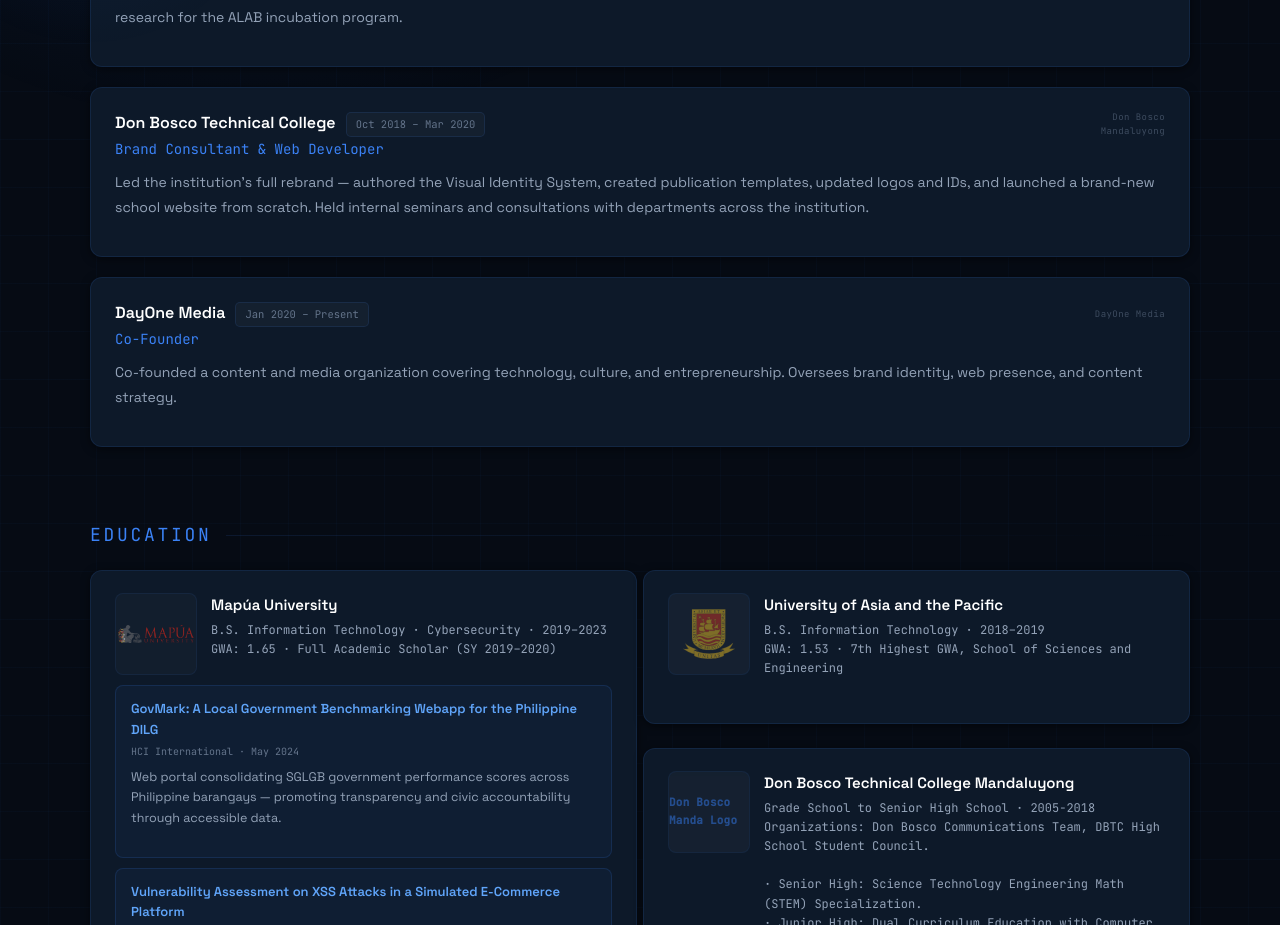
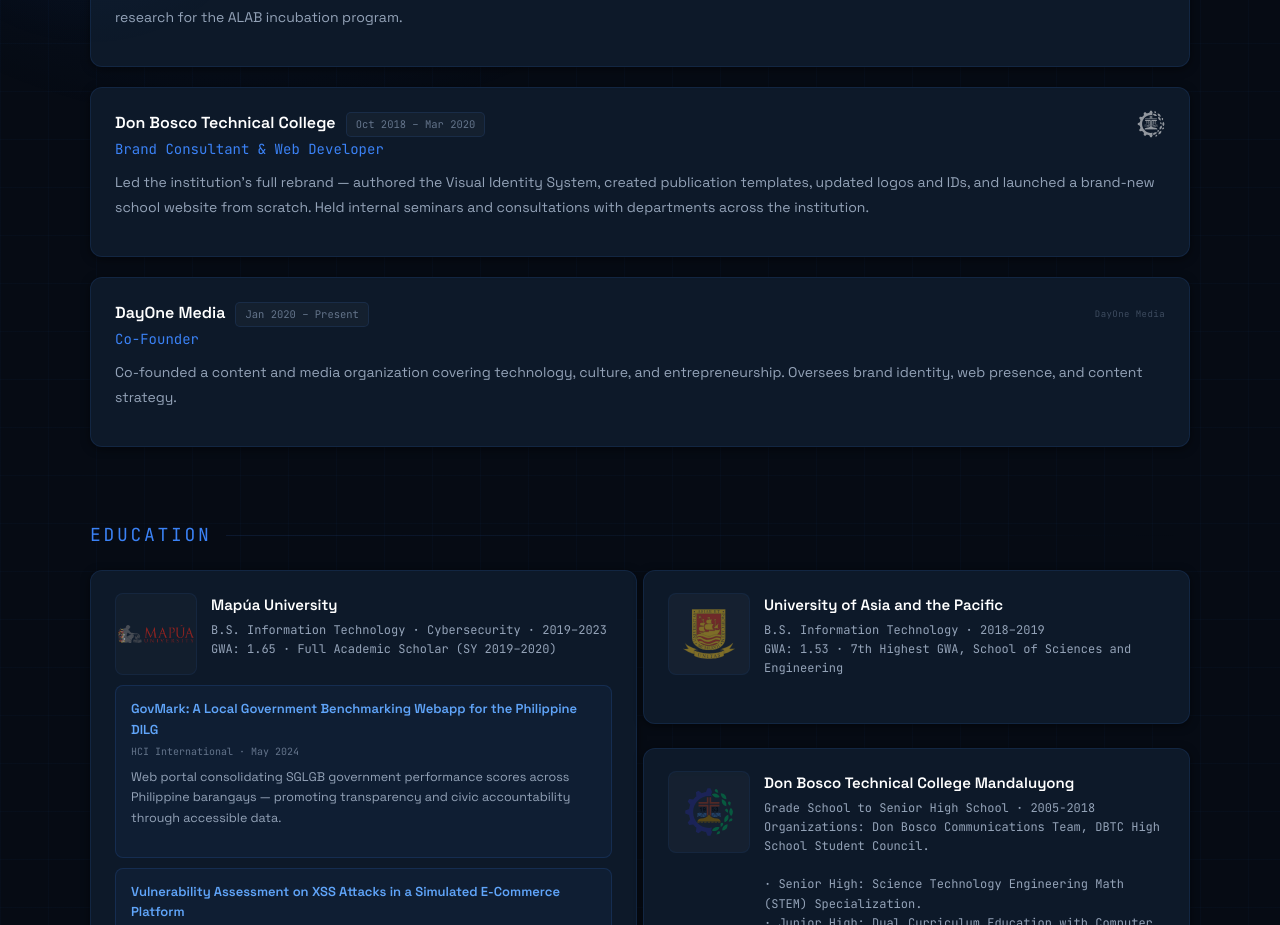
Before and after one commit to ginomeee/ginomedia, a Jekyll site: the page built from index.html, in a window 1280 px wide and 1400 px high, scrolled down 2385 px. Shown: the part 149-1074 px from the top of the window. Built offline with Jekyll 4.4.1, drawn with Linux system fonts in a browser that asks for light colours; some of the changed text lies outside the part shown.

Commit message:
Add Don Bosco logo and remove redundant "best" in best idea APYE badge bottom part for usability

```diff
--- a/index.html
+++ b/index.html
@@ -235,7 +235,9 @@
             </div>
             <div class="card-subtitle">Brand Consultant & Web Developer</div>
           </div>
-          <div class="card-logo card-logo--placeholder">Don Bosco Mandaluyong</div>
+          <div class="card-logo card-logo--placeholder">
+            <img src="/assets/ext/Don_Bosco_Mandaluyong_Logo.svg" alt="DBTC Logo">
+          </div>
         </div>
         <p class="card-body">Led the institution's full rebrand — authored the Visual Identity System, created publication templates, updated logos and IDs, and launched a brand-new school website from scratch. Held internal seminars and consultations with departments across the institution.</p>
       </div>
@@ -303,8 +305,8 @@
         <div class="card">
           <div class="edu-header">
             <div class="edu-logo">
-              <div class="edu-logo edu-logo--placeholder">
-                Don Bosco Manda Logo
+              <div class="edu-logo">
+                <img src="/assets/ext/Don_Bosco_Mandaluyong_Logo.svg" alt="DBTC Logo">
               </div>
             </div>
             <div class="edu-info">
@@ -396,9 +398,8 @@
         <div class="award-year">2018</div>
       </a>
 
-      <!-- APYE — no URL yet -->
       <div class="award-badge">
-        <div class="award-ribbon">Best Pitch & Best Idea</div>
+        <div class="award-ribbon">Best Pitch & Idea</div>
         <div class="award-logo-wrap">
           <svg viewBox="0 0 100 100" fill="none" xmlns="http://www.w3.org/2000/svg">
             <circle cx="50" cy="50" r="48" stroke="rgba(59,130,246,0.3)" stroke-width="1.5"/>
```
Also changed, not shown: assets/ext/Don_Bosco_Mandaluyong_Logo.svg (added).
